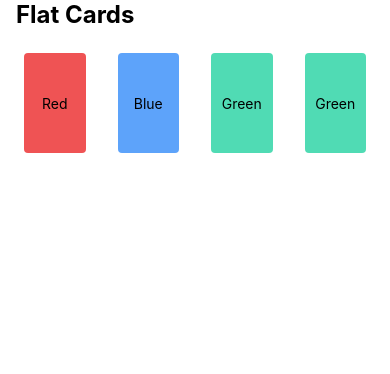
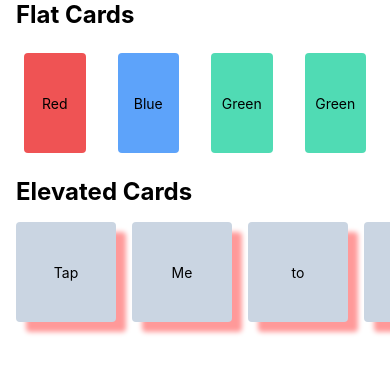
Before and after one commit to aman-somvanshi/react-native-projects, a React Native app in the folder Styler02/: screen / in a window 390 px wide. Shown: the top 374 px of the page. Built offline with nearby package versions, Linux system fonts and the light colour scheme.

Commit message:
Third commit

```diff
--- a/Styler02/App.tsx
+++ b/Styler02/App.tsx
@@ -2,13 +2,14 @@
 import { View, Text, SafeAreaView, ScrollView } from 'react-native'
 import React from 'react'
 import FlatCards from './components/FlatCards'
+import ElevatedCards from './components/ElevatedCards'
 
 const App = () => {
   return (
     <SafeAreaView>
       <ScrollView>
-
       <FlatCards />
+      <ElevatedCards/>
       </ScrollView>
     </SafeAreaView>
   )
--- /dev/null
+++ b/Styler02/components/ElevatedCards.tsx
@@ -0,0 +1,62 @@
+import {ScrollView, StyleSheet, Text, View} from 'react-native';
+import React from 'react';
+import {Colors} from 'react-native/Libraries/NewAppScreen';
+
+export default function ElevatedCards() {
+  return (
+    <View>
+      <Text style={styles.headingText}>Elevated Cards</Text>
+      <ScrollView horizontal={true} style={styles.container}>
+        <View style={[styles.card, styles.cardElevated]}>
+          <Text>Tap</Text>
+        </View>
+        <View style={[styles.card, styles.cardElevated]}>
+          <Text>Me</Text>
+        </View>
+        <View style={[styles.card, styles.cardElevated]}>
+          <Text>to</Text>
+        </View>
+        <View style={[styles.card, styles.cardElevated]}>
+          <Text>scroll</Text>
+        </View>
+        <View style={[styles.card, styles.cardElevated]}>
+          <Text>more...</Text>
+        </View>
+        <View style={[styles.card, styles.cardElevated]}>
+          <Text>😊</Text>
+        </View>
+      </ScrollView>
+    </View>
+  );
+}
+
+const styles = StyleSheet.create({
+  headingText: {
+    fontSize: 24,
+    fontWeight: 'bold',
+    paddingHorizontal: 16,
+  },
+  container: {
+    padding: 8,
+  },
+  card: {
+    flex: 1,
+    alignItems: 'center',
+    justifyContent: 'center',
+    width: 100,
+    height: 100,
+    borderRadius: 4,
+    margin: 8,
+  },
+  cardElevated: {
+    backgroundColor: '#CAD5E2',
+    elevation: 4,
+    shadowOffset:{
+        width:10,
+        height:10,
+    },
+    shadowColor:'red',
+    shadowOpacity:0.4,
+    shadowRadius:5,
+  },
+});
--- a/Styler02/components/FlatCards.tsx
+++ b/Styler02/components/FlatCards.tsx
@@ -41,7 +41,7 @@
         width: 100,
         height:100,
         borderRadius:4,
-        margin:16
+        margin:16,
     },
     cardOne:{
         backgroundColor:'#EF5354'
```
